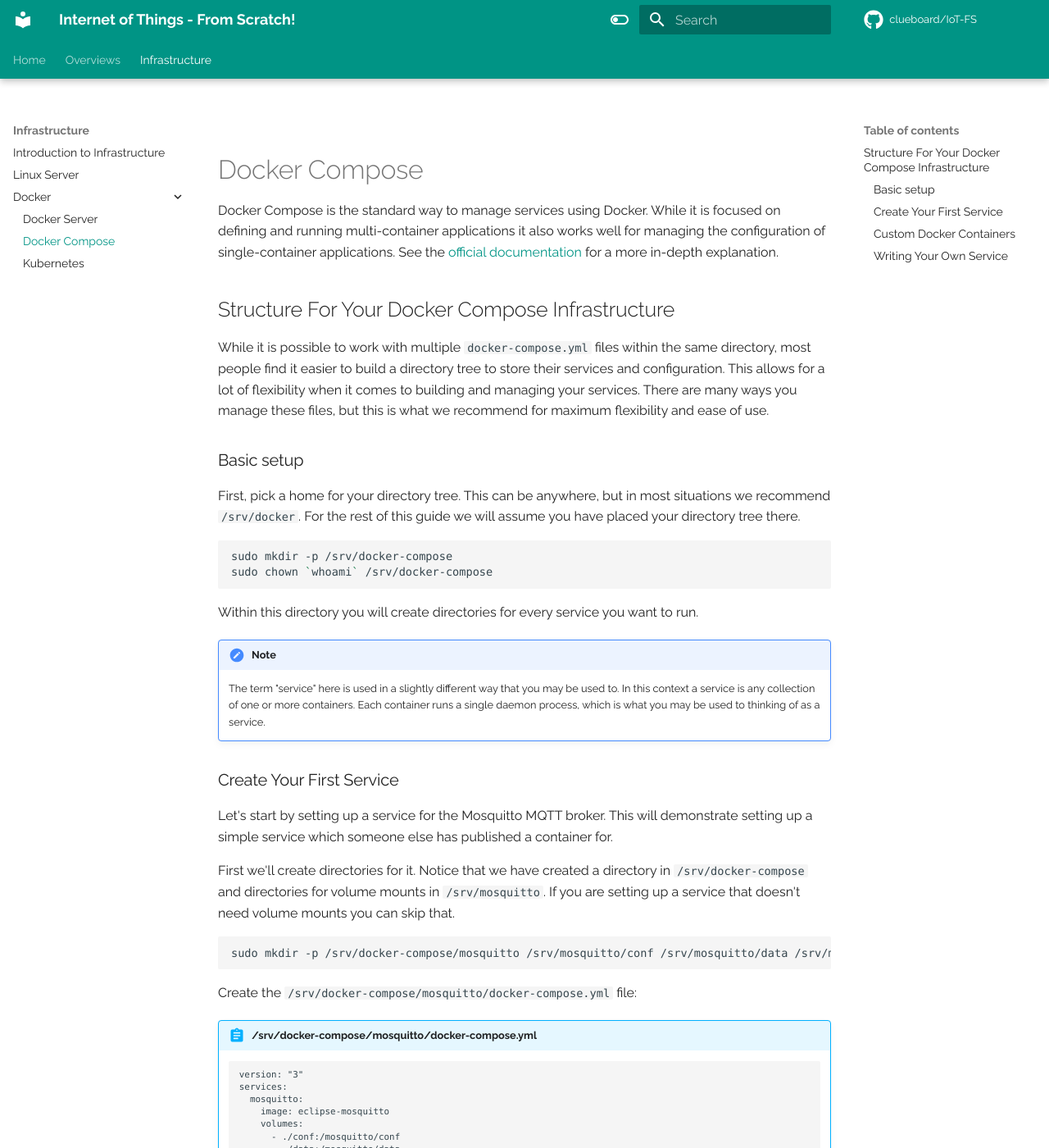
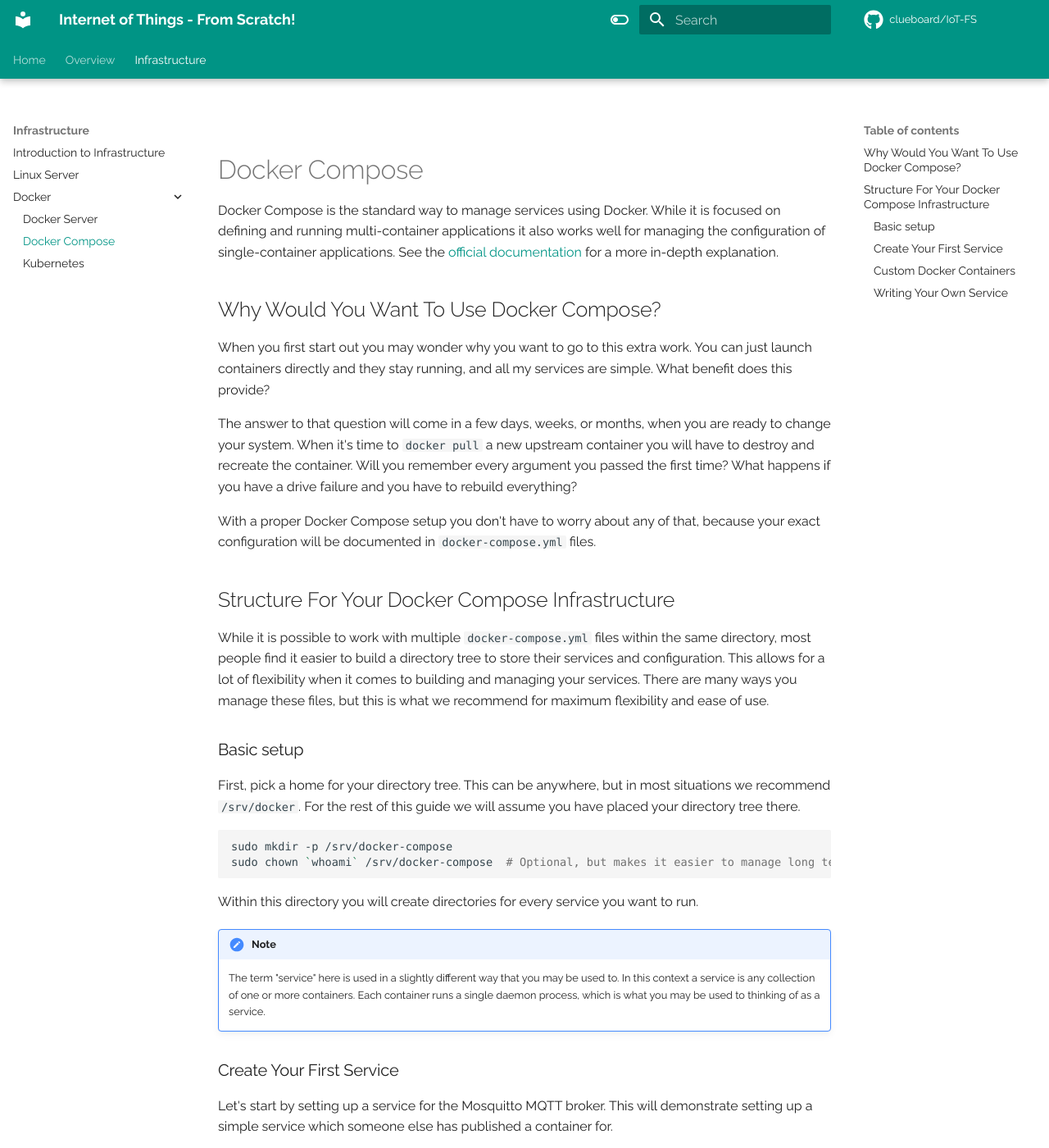
Before and after one commit to clueboard/IoT-FS, an MkDocs documentation site: the page built from docs/infrastructure/docker-compose.md, in a window 1280 px wide and 1400 px high. Shown: the whole window at 82% size. Built offline with MkDocs 1.6.1 and Material for MkDocs 9.7.7, drawn with Linux system fonts in a browser that asks for light colours; some web fonts are replaced; comment, search, counter and statistics services are not loaded; the version menu is left out.

Commit message:
overview overhaul

````diff
--- a/docs/infrastructure/docker-compose.md
+++ b/docs/infrastructure/docker-compose.md
@@ -1,6 +1,14 @@
 # Docker Compose
 
 Docker Compose is the standard way to manage services using Docker. While it is focused on defining and running multi-container applications it also works well for managing the configuration of single-container applications. See the [official documentation](https://docs.docker.com/compose/) for a more in-depth explanation.
+
+## Why Would You Want To Use Docker Compose?
+
+When you first start out you may wonder why you want to go to this extra work. You can just launch containers directly and they stay running, and all my services are simple. What benefit does this provide?
+
+The answer to that question will come in a few days, weeks, or months, when you are ready to change your system. When it's time to `docker pull` a new upstream container you will have to destroy and recreate the container. Will you remember every argument you passed the first time? What happens if you have a drive failure and you have to rebuild everything?
+
+With a proper Docker Compose setup you don't have to worry about any of that, because your exact configuration will be documented in `docker-compose.yml` files.
 
 ## Structure For Your Docker Compose Infrastructure
 
@@ -12,7 +20,7 @@ First, pick a home for your directory tree. This can be anywhere, but in most si
 
 ```bash
 sudo mkdir -p /srv/docker-compose
-sudo chown `whoami` /srv/docker-compose
+sudo chown `whoami` /srv/docker-compose  # Optional, but makes it easier to manage long term
 ```
 
 Within this directory you will create directories for every service you want to run.
@@ -28,7 +36,7 @@ Let's start by setting up a service for the Mosquitto MQTT broker. This will dem
 First we'll create directories for it. Notice that we have created a directory in `/srv/docker-compose` and directories for volume mounts in `/srv/mosquitto`. If you are setting up a service that doesn't need volume mounts you can skip that.
 
 ```bash
-sudo mkdir -p /srv/docker-compose/mosquitto /srv/mosquitto/conf /srv/mosquitto/data /srv/mosquitto/log
+mkdir -p /srv/docker-compose/mosquitto /srv/mosquitto/conf /srv/mosquitto/data /srv/mosquitto/log
 ```
 
 Create the `/srv/docker-compose/mosquitto/docker-compose.yml` file:
@@ -89,7 +97,7 @@ Sometimes you need to customize a container before it gets deployed. Docker prov
 As before we need to create the docker-compose directory:
 
 ```bash
-sudo mkdir -p /srv/docker-compose/nginx/nginx
+mkdir -p /srv/docker-compose/nginx/nginx
 ```
 
 Notice that we did not include a data directory in `/srv`, and we added an extra `/nginx` to the end of our path? The first `nginx` path component refers to the service, while the second `nginx` path component refers to the container.
@@ -134,7 +142,7 @@ docker-compose up --detach
 Now we'll look at a more complex example- we'll implement our own service along with the infrastructure it needs. In this example we'll stub out an application that uses a redis backend. As before, we start by creating the directories we need:
 
 ```bash
-sudo mkdir -p /srv/docker-compose/my_cool_app/my_cool_app
+mkdir -p /srv/docker-compose/my_cool_app/my_cool_app
 ```
 
 Create some files:
--- a/mkdocs.yml
+++ b/mkdocs.yml
@@ -27,10 +27,12 @@ markdown_extensions:
   - wikilinks
 nav:
   - Home: index.md
-  - 'Overviews':
-    - Introduction: overviews/index.md
-    - Infrastructure: overviews/infrastructure.md
-    - MQTT: overviews/mqtt.md
+  - 'Overview':
+    - Introduction: overview/index.md
+    - Infrastructure: overview/infrastructure.md
+    - Containers: overview/containers.md
+    - Microservices: overview/microservices.md
+    - MQTT: overview/mqtt.md
   - Infrastructure:
     - Introduction to Infrastructure: infrastructure/index.md
     - 'Linux Server': infrastructure/server-linux.md
````
Also changed, not shown: docs/index.md (+8 -2 lines), docs/overview/containers.md (added, +5 -0 lines), docs/overview/index.md (added, +24 -0 lines), docs/overview/infrastructure.md (added, +7 -0 lines), docs/overview/microservices.md (added, +10 -0 lines), docs/overviews/index.md (deleted, +0 -19 lines), docs/overviews/infrastructure.md (deleted, +0 -5 lines), docs/overview/mqtt.md (renamed from docs/overviews/mqtt.md).
